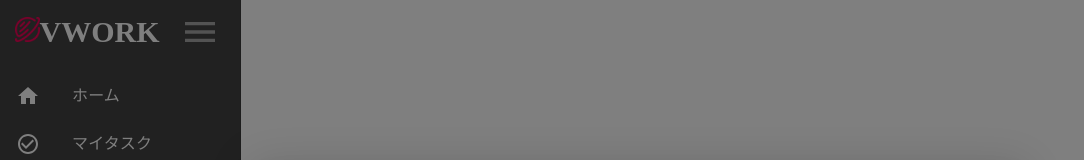
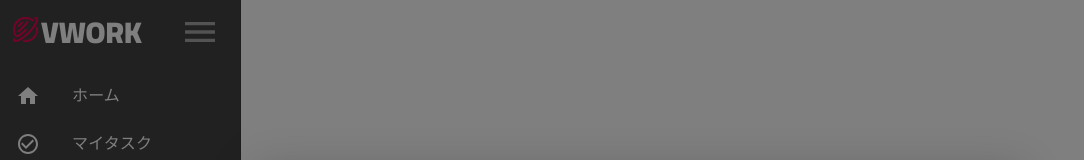
Before and after one commit to Yyusuke27/vwork, a React (Create React App) app in the folder frontend/: page /workspaces in a window 1280 px wide. Shown: the top 160 px of the page, without its empty margins (0-1084 px from the left). Built offline with nearby package versions, Linux system fonts and the light colour scheme.

Commit message:
ロゴのフォントを修正

```diff
--- a/frontend/src/shared/components/Navigation/SideBar.tsx
+++ b/frontend/src/shared/components/Navigation/SideBar.tsx
@@ -1,4 +1,5 @@
 import React from "react";
+import clsx from "clsx";
 import IconButton from "@material-ui/core/IconButton";
 import Grid from "@material-ui/core/Grid";
 import List from "@material-ui/core/List";
@@ -108,7 +109,7 @@ const SideBar = () => {
                       alt="icon"
                     />
                   </Grid>
-                  <Grid item className={classes.mainTitle}>
+                  <Grid item className={clsx(classes.mainTitle, "logo")}>
                     VWORK
                   </Grid>
                 </Grid>
--- a/frontend/src/shared/components/Navigation/SideBarOfAdmin.tsx
+++ b/frontend/src/shared/components/Navigation/SideBarOfAdmin.tsx
@@ -16,6 +16,7 @@ import Container from "@material-ui/core/Container";
 import Color from "../../util/color";
 import "../../../App.css";
 import Box from "@material-ui/core/Box";
+import clsx from "clsx";
 
 const drawerWidth = 240;
 
@@ -105,7 +106,7 @@ const SideBarOfAdmin: FC<SideBarOfAdminProps> = ({
                       alt="アイコン"
                     />
                   </Grid>
-                  <Grid item className={classes.mainTitle}>
+                  <Grid item className={clsx(classes.mainTitle, "logo")}>
                     VWORK
                   </Grid>
                 </Grid>
--- a/frontend/src/shared/components/Navigation/SideBarOfWorkSpaces.tsx
+++ b/frontend/src/shared/components/Navigation/SideBarOfWorkSpaces.tsx
@@ -17,6 +17,7 @@ import Container from "@material-ui/core/Container";
 import Color from "../../util/color";
 import Box from "@material-ui/core/Box";
 import Typography from "@material-ui/core/Typography";
+import clsx from "clsx";
 
 const drawerWidth = 240;
 
@@ -32,6 +33,10 @@ const useStyles = makeStyles((theme: Theme) =>
       width: drawerWidth,
       flexShrink: 0,
       color: Color.VWORK_BLACK,
+    },
+    mainTitle: {
+      paddingLeft: 3,
+      fontSize: 30,
     },
     drawerPaper: {
       width: drawerWidth,
@@ -99,7 +104,7 @@ const SideBarOfWorkSpaces = () => {
                     alt=""
                   />
                 </Grid>
-                <Grid item style={{ fontSize: 30 }}>
+                <Grid item className={clsx(classes.mainTitle, "logo")}>
                   VWORK
                 </Grid>
               </Grid>
```
